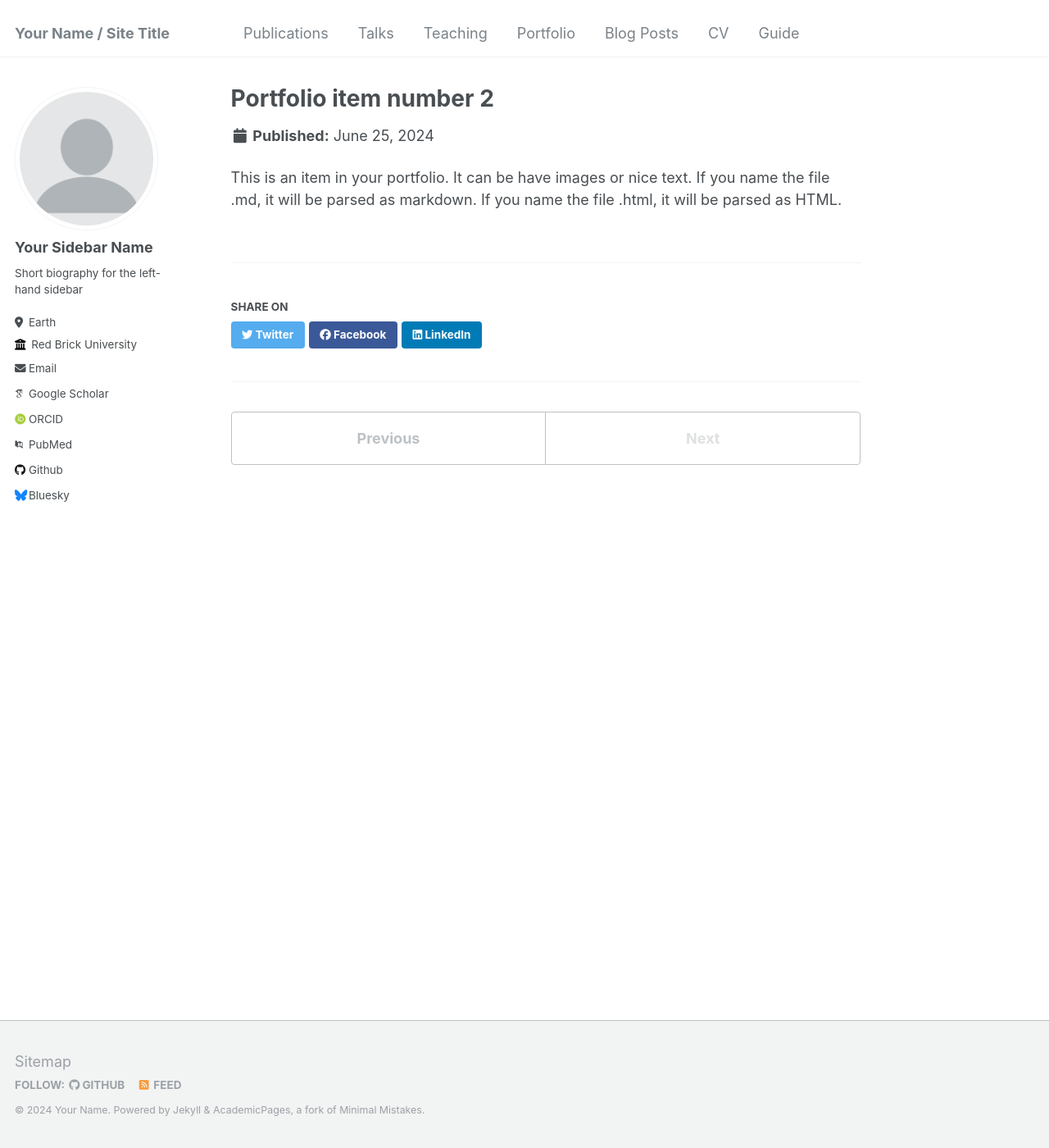
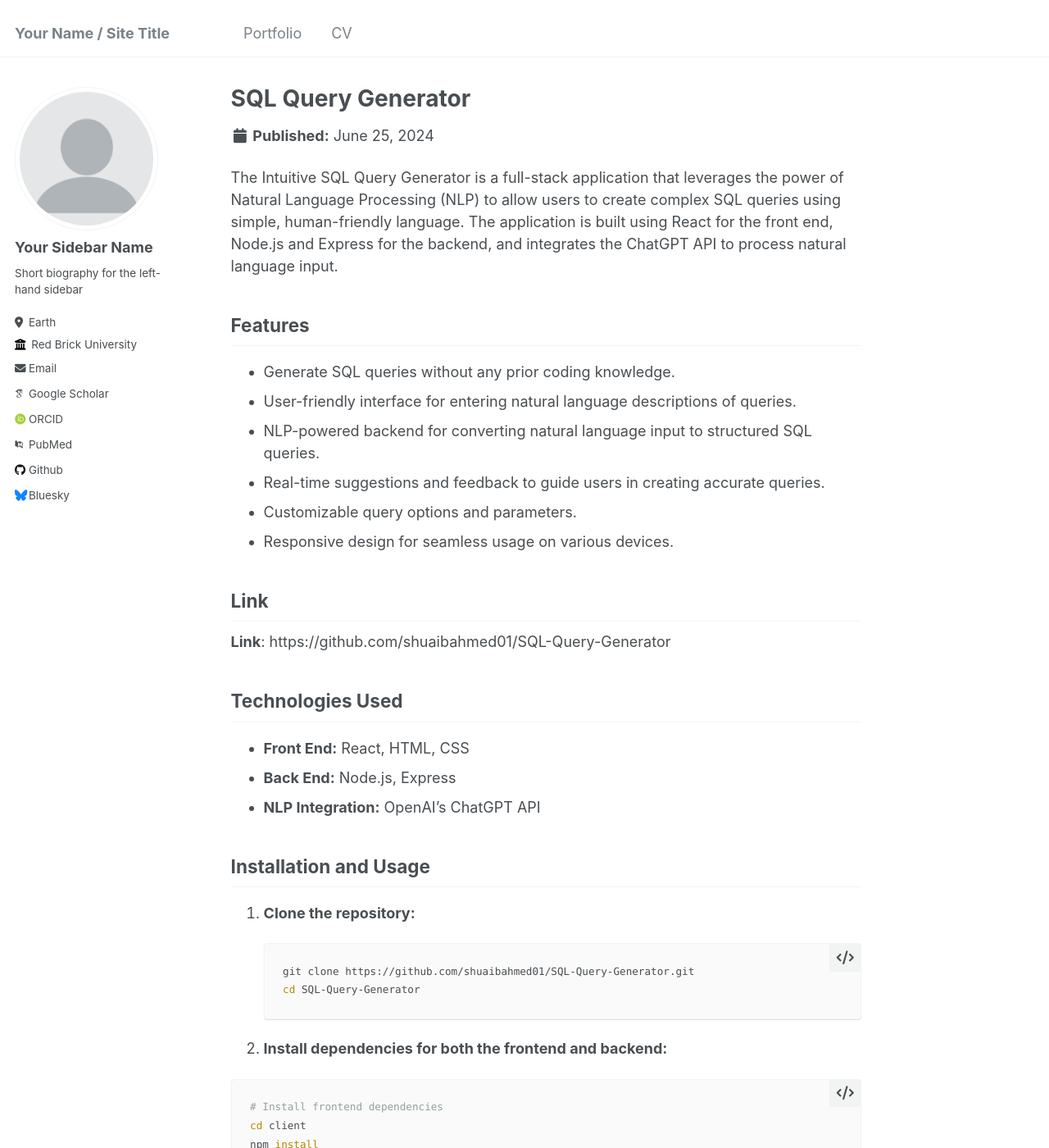
Before and after one commit to shuaibahmed01/shuaib-ahmed.github.io, a Jekyll site: the page built from _portfolio/portfolio-2.md, in a window 1280 px wide and 1400 px high. Shown: the whole window at 82% size. Built offline with Jekyll 4.4.1, drawn with Linux system fonts in a browser that asks for light colours; some web fonts are replaced; some of the changed text lies outside the part shown.

Commit message:
initial changes

````diff
--- a/_portfolio/portfolio-2.html
+++ /dev/null
@@ -1,7 +0,0 @@
----
-title: "Portfolio item number 2"
-excerpt: "Short description of portfolio item number 2 <br/><img src='/images/500x300.png'>"
-collection: portfolio
----
-
-This is an item in your portfolio. It can be have images or nice text. If you name the file .md, it will be parsed as markdown. If you name the file .html, it will be parsed as HTML.
--- /dev/null
+++ b/_portfolio/portfolio-2.md
@@ -0,0 +1,59 @@
+---
+title: "SQL Query Generator"
+excerpt: "Natural Language to SQL converter"
+collection: portfolio
+---
+The Intuitive SQL Query Generator is a full-stack application that leverages the power of Natural Language Processing (NLP) to allow users to create complex SQL queries using simple, human-friendly language. The application is built using React for the front end, Node.js and Express for the backend, and integrates the ChatGPT API to process natural language input.
+
+## Features
+
+- Generate SQL queries without any prior coding knowledge.
+- User-friendly interface for entering natural language descriptions of queries.
+- NLP-powered backend for converting natural language input to structured SQL queries.
+- Real-time suggestions and feedback to guide users in creating accurate queries.
+- Customizable query options and parameters.
+- Responsive design for seamless usage on various devices.
+
+## Link
+**Link**: https://github.com/shuaibahmed01/SQL-Query-Generator
+
+## Technologies Used
+
+- **Front End:** React, HTML, CSS
+- **Back End:** Node.js, Express
+- **NLP Integration:** OpenAI's ChatGPT API
+
+## Installation and Usage
+
+1. **Clone the repository:**
+
+   ```shell
+   git clone https://github.com/shuaibahmed01/SQL-Query-Generator.git
+   cd SQL-Query-Generator
+   ```
+
+2. **Install dependencies for both the frontend and backend:**
+
+```shell
+# Install frontend dependencies
+cd client
+npm install
+
+# Install backend dependencies
+cd ../server
+npm install
+```
+
+3. **Set up environment variables:**
+Create a .env file in the backend directory and add your ChatGPT API key and any other relevant configuration:
+```env
+OPENAI_API_KEY= your-api-key
+```
+4. **Start Development Environment:**
+```shell
+cd client
+npm run dev
+
+cd ../server
+node index.js
+```
````
Also changed, not shown: _data/navigation.yml (+1 -16 lines), _portfolio/portfolio-3.md (added, +40 -0 lines), _portfolio/portfolio-4.md (added, +42 -0 lines), _portfolio/portfolio-5.md (added, +18 -0 lines), _portfolio/portfolio-6.md (added, +28 -0 lines), _portfolio/portfolio-7.md (added, +25 -0 lines), images/Profile_Pic.jpeg (added), 1 other file.
